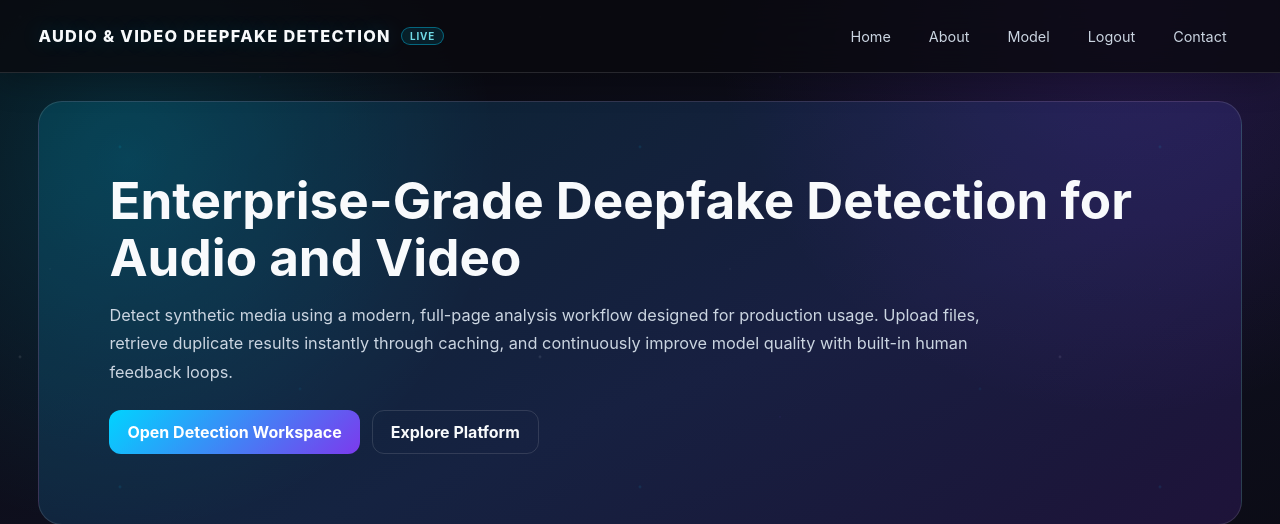
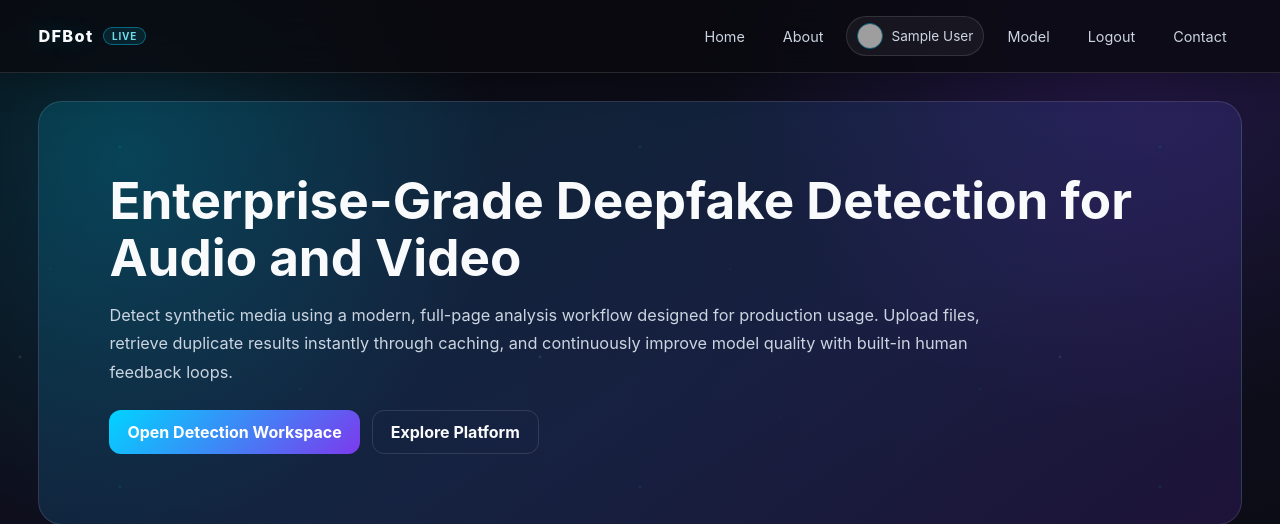
Before and after one commit to SarveshKrishnaAK/Deepfake-Detection, a Flask app: page / in a window 1280 px wide. Shown: the top 524 px of the page. Run offline with Flask 3, Linux system fonts and the light colour scheme; the visitor is signed in with stand-in values (Sample User, id 1); data that the repository does not hold is empty; grey boxes are pictures that could not be loaded.

Commit message:
Some fixes

```diff
--- a/app.py
+++ b/app.py
@@ -62,26 +62,45 @@ video_model2 = None
 model_load_error = None
 
 
-def load_models_once():
-    global audio_model, video_model1, video_model2, model_load_error
+def ensure_audio_model_loaded():
+    global audio_model, model_load_error
 
-    if audio_model is not None and video_model1 is not None and video_model2 is not None:
+    if audio_model is not None:
         return True
 
-    if model_load_error:
-        return False
-
-    missing = [path for path in MODEL_PATHS.values() if not os.path.exists(path)]
-    if missing:
-        model_load_error = (
-            "Model files are missing on server: " + ", ".join(os.path.basename(path) for path in missing)
-        )
+    audio_path = MODEL_PATHS["audio"]
+    if not os.path.exists(audio_path):
+        model_load_error = "Model files are missing on server: model.keras"
         return False
 
     try:
-        audio_model = keras.models.load_model(MODEL_PATHS["audio"], compile=False)
-        video_model1 = keras.models.load_model(MODEL_PATHS["resnet"], compile=False)
-        video_model2 = keras.models.load_model(MODEL_PATHS["vgg"], compile=False)
+        audio_model = keras.models.load_model(audio_path, compile=False)
+        return True
+    except Exception as exception:
+        model_load_error = f"Failed to load model files: {exception}"
+        return False
+
+
+def ensure_video_models_loaded():
+    global video_model1, video_model2, model_load_error
+
+    if video_model1 is not None and video_model2 is not None:
+        return True
+
+    missing_models = []
+    if not os.path.exists(MODEL_PATHS["resnet"]):
+        missing_models.append("resnet_model.h5")
+    if not os.path.exists(MODEL_PATHS["vgg"]):
+        missing_models.append("vgg_model.h5")
+    if missing_models:
+        model_load_error = "Model files are missing on server: " + ", ".join(missing_models)
+        return False
+
+    try:
+        if video_model1 is None:
+            video_model1 = keras.models.load_model(MODEL_PATHS["resnet"], compile=False)
+        if video_model2 is None:
+            video_model2 = keras.models.load_model(MODEL_PATHS["vgg"], compile=False)
         return True
     except Exception as exception:
         model_load_error = f"Failed to load model files: {exception}"
@@ -301,6 +320,7 @@ def oauth_callback():
         session['Loggedin'] = True
         session['email'] = user.get('email')
         session['name'] = user.get('name')
+        session['picture'] = user.get('picture')
         return redirect(url_for('model'))
     return redirect(url_for('login'))
 
@@ -435,7 +455,7 @@ def extract_audio_features_for_model(audio_path):
     return np.expand_dims(mfccs, axis=0)
 
 def predict_audio_with_model(audio_path):
-    if not load_models_once():
+    if not ensure_audio_model_loaded():
         raise RuntimeError(model_load_error or "Model loading failed")
     features = extract_audio_features_for_model(audio_path)
     prediction = audio_model.predict(features)[0][0]
@@ -463,7 +483,7 @@ def extract_video_frames(video_path, num_frames=10):
     return np.concatenate(frames, axis=0) if frames else None
 
 def predict_video_with_models(video_path):
-    if not load_models_once():
+    if not ensure_video_models_loaded():
         raise RuntimeError(model_load_error or "Model loading failed")
     frames = extract_video_frames(video_path, num_frames=10)
     if frames is None:
@@ -501,14 +521,6 @@ def model():
     prediction_source = "model"
 
     if request.method == 'POST':
-        if not load_models_once():
-            return render_template(
-                'model.html',
-                background_image=background_image,
-                feedback_visible=feedback_visible,
-                msg=model_load_error or "Model loading failed",
-            )
-
         uploaded_file = request.files.get('media_file')
 
         if not uploaded_file:
--- a/static/styles/main.css
+++ b/static/styles/main.css
@@ -168,6 +168,33 @@ body::after {
 
 .nav-link:hover::before {
     left: 140%;
+}
+
+.nav-user {
+    display: inline-flex;
+    align-items: center;
+    gap: 8px;
+    padding: 6px 10px;
+    border: 1px solid var(--glass-border);
+    border-radius: 999px;
+    background: rgba(255, 255, 255, 0.05);
+    color: var(--text-soft);
+    max-width: 220px;
+}
+
+.nav-user img {
+    width: 26px;
+    height: 26px;
+    border-radius: 50%;
+    border: 1px solid rgba(0, 212, 255, 0.45);
+    object-fit: cover;
+}
+
+.nav-user span {
+    overflow: hidden;
+    text-overflow: ellipsis;
+    white-space: nowrap;
+    font-size: 0.85rem;
 }
 
 .page {
--- a/templates/about.html
+++ b/templates/about.html
@@ -10,11 +10,14 @@
     <div class="site-shell">
         <header class="site-header">
             <div class="header-inner">
-                <div class="brand">AUDIO & VIDEO DEEPFAKE DETECTION</div>
+                <div class="brand">DFBot</div>
                 <nav>
                     <ul class="nav-list">
                         <li><a class="nav-link" href="/">Home</a></li>
                         <li><a class="nav-link" href="/about.html">About</a></li>
+                        {% if session.get('Loggedin') and session.get('picture') %}
+                            <li class="nav-user"><img src="{{ session.get('picture') }}" alt="Profile"><span>{{ session.get('name', 'User') }}</span></li>
+                        {% endif %}
                         {% if session.get('Loggedin') %}
                             <li><a class="nav-link" href="/model.html">Model</a></li>
                             <li><a class="nav-link" href="/logout">Logout</a></li>
--- a/templates/contact.html
+++ b/templates/contact.html
@@ -10,11 +10,14 @@
     <div class="site-shell">
         <header class="site-header">
             <div class="header-inner">
-                <div class="brand">AUDIO & VIDEO DEEPFAKE DETECTION</div>
+                <div class="brand">DFBot</div>
                 <nav>
                     <ul class="nav-list">
                         <li><a class="nav-link" href="/">Home</a></li>
                         <li><a class="nav-link" href="/about.html">About</a></li>
+                        {% if session.get('Loggedin') and session.get('picture') %}
+                            <li class="nav-user"><img src="{{ session.get('picture') }}" alt="Profile"><span>{{ session.get('name', 'User') }}</span></li>
+                        {% endif %}
                         {% if session.get('Loggedin') %}
                             <li><a class="nav-link" href="/model.html">Model</a></li>
                             <li><a class="nav-link" href="/logout">Logout</a></li>
--- a/templates/feedback.html
+++ b/templates/feedback.html
@@ -10,11 +10,14 @@
     <div class="site-shell">
         <header class="site-header">
             <div class="header-inner">
-                <div class="brand">AUDIO & VIDEO DEEPFAKE DETECTION</div>
+                <div class="brand">DFBot</div>
                 <nav>
                     <ul class="nav-list">
                         <li><a class="nav-link" href="/">Home</a></li>
                         <li><a class="nav-link" href="/about.html">About</a></li>
+                        {% if session.get('Loggedin') and session.get('picture') %}
+                            <li class="nav-user"><img src="{{ session.get('picture') }}" alt="Profile"><span>{{ session.get('name', 'User') }}</span></li>
+                        {% endif %}
                         <li><a class="nav-link" href="/model.html">Model</a></li>
                         <li><a class="nav-link" href="/logout">Logout</a></li>
                         <li><a class="nav-link" href="/contact.html">Contact</a></li>
--- a/templates/index.html
+++ b/templates/index.html
@@ -10,11 +10,14 @@
     <div class="site-shell">
         <header class="site-header">
             <div class="header-inner">
-                <div class="brand">AUDIO & VIDEO DEEPFAKE DETECTION</div>
+                <div class="brand">DFBot</div>
                 <nav>
                     <ul class="nav-list">
                         <li><a class="nav-link" href="/">Home</a></li>
                         <li><a class="nav-link" href="/about.html">About</a></li>
+                        {% if session.get('Loggedin') and session.get('picture') %}
+                            <li class="nav-user"><img src="{{ session.get('picture') }}" alt="Profile"><span>{{ session.get('name', 'User') }}</span></li>
+                        {% endif %}
                         {% if session.get('Loggedin') %}
                             <li><a class="nav-link" href="/model.html">Model</a></li>
                             <li><a class="nav-link" href="/logout">Logout</a></li>
--- a/templates/login.html
+++ b/templates/login.html
@@ -10,11 +10,14 @@
     <div class="site-shell">
         <header class="site-header">
             <div class="header-inner">
-                <div class="brand">AUDIO & VIDEO DEEPFAKE DETECTION</div>
+                <div class="brand">DFBot</div>
                 <nav>
                     <ul class="nav-list">
                         <li><a class="nav-link" href="/">Home</a></li>
                         <li><a class="nav-link" href="/about.html">About</a></li>
+                        {% if session.get('Loggedin') and session.get('picture') %}
+                            <li class="nav-user"><img src="{{ session.get('picture') }}" alt="Profile"><span>{{ session.get('name', 'User') }}</span></li>
+                        {% endif %}
                         <li><a class="nav-link" href="/login.html">Login</a></li>
                         <li><a class="nav-link" href="/contact.html">Contact</a></li>
                     </ul>
--- a/templates/model.html
+++ b/templates/model.html
@@ -10,11 +10,14 @@
     <div class="site-shell">
         <header class="site-header">
             <div class="header-inner">
-                <div class="brand">AUDIO & VIDEO DEEPFAKE DETECTION</div>
+                <div class="brand">DFBot</div>
                 <nav>
                     <ul class="nav-list">
                         <li><a class="nav-link" href="/">Home</a></li>
                         <li><a class="nav-link" href="/about.html">About</a></li>
+                        {% if session.get('Loggedin') and session.get('picture') %}
+                            <li class="nav-user"><img src="{{ session.get('picture') }}" alt="Profile"><span>{{ session.get('name', 'User') }}</span></li>
+                        {% endif %}
                         <li><a class="nav-link" href="/model.html">Model</a></li>
                         <li><a class="nav-link" href="/logout">Logout</a></li>
                         <li><a class="nav-link" href="/contact.html">Contact</a></li>
--- a/templates/register.html
+++ b/templates/register.html
@@ -10,11 +10,14 @@
     <div class="site-shell">
         <header class="site-header">
             <div class="header-inner">
-                <div class="brand">AUDIO & VIDEO DEEPFAKE DETECTION</div>
+                <div class="brand">DFBot</div>
                 <nav>
                     <ul class="nav-list">
                         <li><a class="nav-link" href="/">Home</a></li>
                         <li><a class="nav-link" href="/about.html">About</a></li>
+                        {% if session.get('Loggedin') and session.get('picture') %}
+                            <li class="nav-user"><img src="{{ session.get('picture') }}" alt="Profile"><span>{{ session.get('name', 'User') }}</span></li>
+                        {% endif %}
                         <li><a class="nav-link" href="/login.html">Login</a></li>
                         <li><a class="nav-link" href="/contact.html">Contact</a></li>
                     </ul>
--- a/templates/thankyou.html
+++ b/templates/thankyou.html
@@ -10,11 +10,14 @@
     <div class="site-shell">
         <header class="site-header">
             <div class="header-inner">
-                <div class="brand">AUDIO & VIDEO DEEPFAKE DETECTION</div>
+                <div class="brand">DFBot</div>
                 <nav>
                     <ul class="nav-list">
                         <li><a class="nav-link" href="/">Home</a></li>
                         <li><a class="nav-link" href="/about.html">About</a></li>
+                        {% if session.get('Loggedin') and session.get('picture') %}
+                            <li class="nav-user"><img src="{{ session.get('picture') }}" alt="Profile"><span>{{ session.get('name', 'User') }}</span></li>
+                        {% endif %}
                         {% if session.get('Loggedin') %}
                             <li><a class="nav-link" href="/model.html">Model</a></li>
                             <li><a class="nav-link" href="/logout">Logout</a></li>
```
